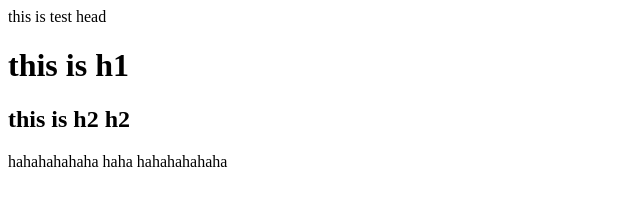
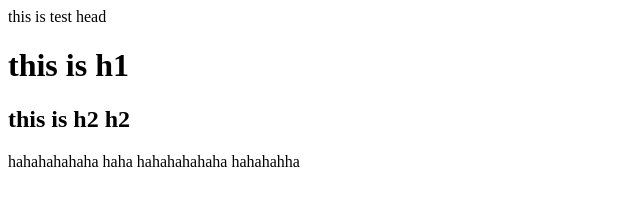
Before and after one commit to ouyanghuangrunda/test, a plain HTML site: page index.html in a window 1280 px wide. Shown: the full height of the page, 0-640 px from the left. Drawn offline with Linux system fonts and the light colour scheme.

Commit message:
this is add new haha

```diff
--- a/index.html
+++ b/index.html
@@ -5,5 +5,6 @@
 		<h2>this is h2 h2 </h2>
 		hahahahahaha haha
 		hahahahahaha
+		hahahahha
 	</body>
 </head>
```
